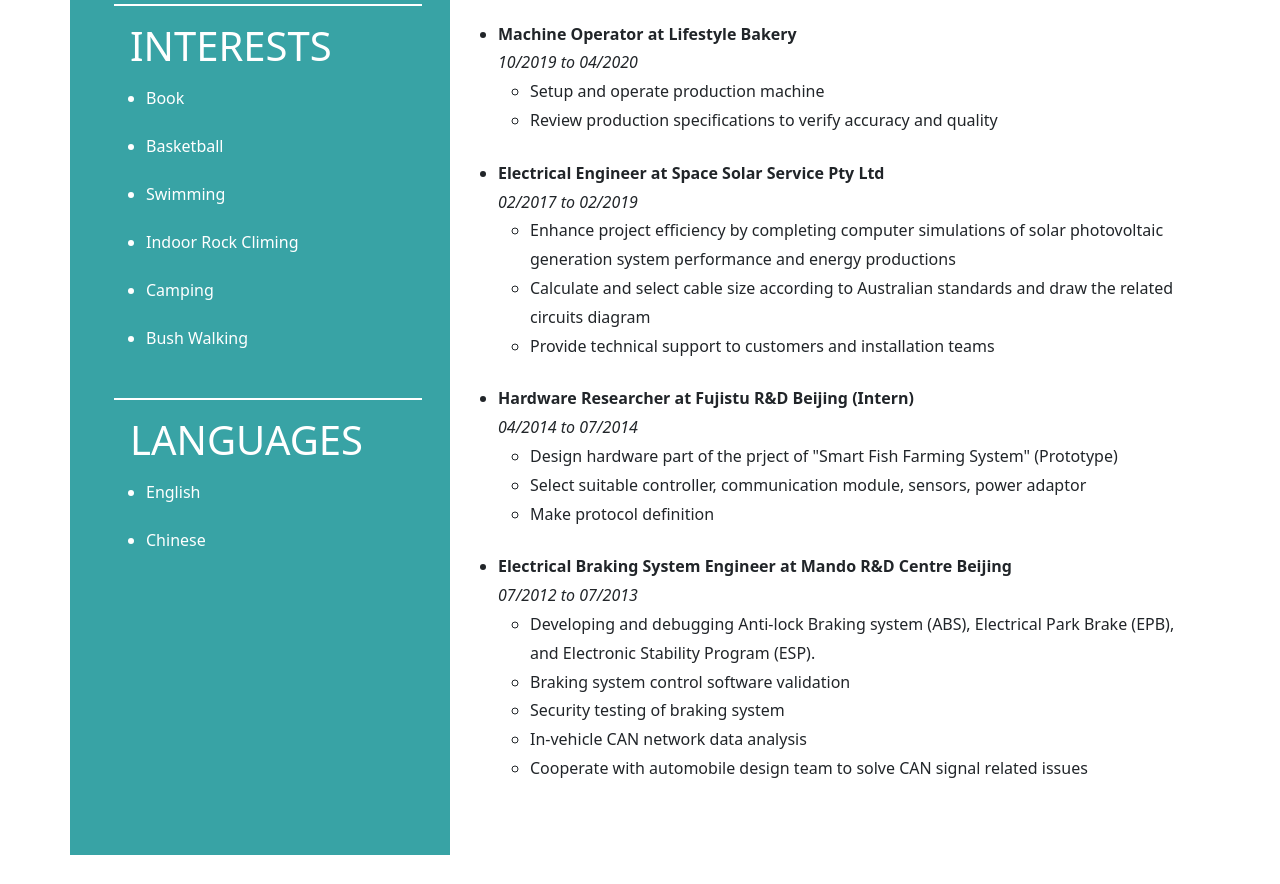
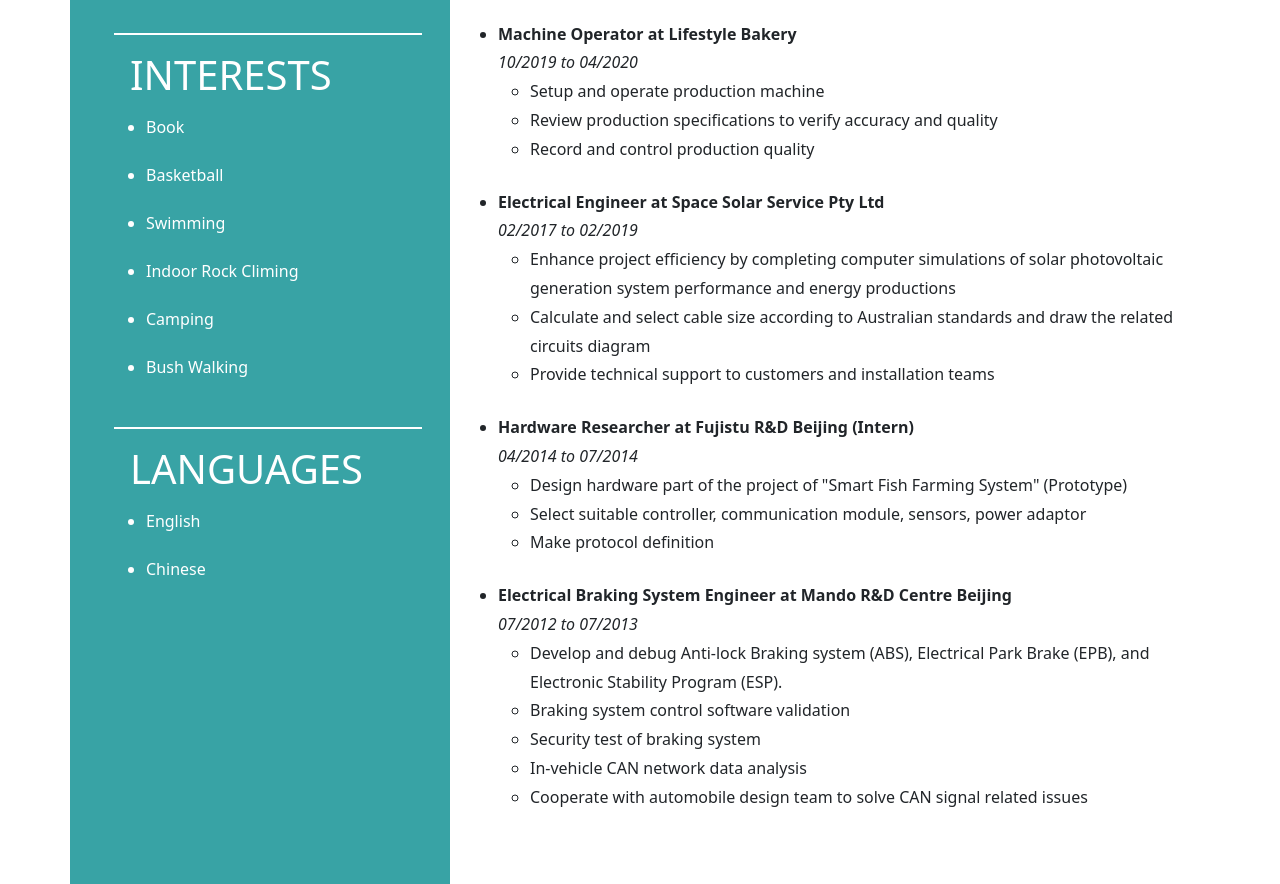
Before and after one commit to 0HuanyuLi0/Resume, a website: page index.html in a window 1280 px wide. Shown: the part 1880-2764 px from the top of the page. Before the commit the page ends 2735 px from the top, so only its background shows below. Drawn offline with nearby package versions, Linux system fonts and the light colour scheme.

Commit message:
correction

```diff
--- a/index.html
+++ b/index.html
@@ -83,7 +83,7 @@
 
               <li>
                 Bachelor of Electrical Engineering
-                <h3 class="text-right">Harbin University of Science and Technology 2015-2017</h3>
+                <h3 class="text-right">Harbin University of Science and Technology<br> 2008-2012</h3>
               </li>
 
             </ul>
@@ -238,10 +238,11 @@
               <b>Machine Operator at Arnott's Biscuits</b>
               </br> <i>04/2020 to Current</i>
               <ul>
-                <li>Setup,calibrate, and monitor packaging machine</li>
+                <li>Setup, calibrate, and monitor packaging machine</li>
                 <li>Monitor and record package quality including seals quality, code printing quality, and code accuracy
                 </li>
                 <li class="lastli">Troubleshoot machine errors, alarms, and repair machine as needed</li>
+
               </ul>
             </li>
 
@@ -250,7 +251,8 @@
               <br> <i>10/2019 to 04/2020</i>
               <ul>
                 <li>Setup and operate production machine</li>
-                <li class="lastli">Review production specifications to verify accuracy and quality</li>
+                <li>Review production specifications to verify accuracy and quality</li>
+                <li class="lastli">Record and control production quality</li>
               </ul>
             </li>
 
@@ -273,7 +275,7 @@
                 at Fujistu R&D Beijing (Intern)</b>
               <br><i>04/2014 to 07/2014</i>
               <ul>
-                <li>Design hardware part of the prject of "Smart Fish Farming System" (Prototype)</li>
+                <li>Design hardware part of the project of "Smart Fish Farming System" (Prototype)</li>
                 <li>Select suitable controller, communication module, sensors, power adaptor </li>
                 <li class="lastli">Make protocol definition</li>
               </ul>
@@ -284,10 +286,10 @@
                 at Mando R&D Centre Beijing</b>
               <br><i>07/2012 to 07/2013</i>
               <ul>
-                <li>Developing and debugging Anti-lock Braking system (ABS), Electrical Park Brake (EPB), and Electronic
+                <li>Develop and debug Anti-lock Braking system (ABS), Electrical Park Brake (EPB), and Electronic
                   Stability Program (ESP). </li>
                 <li>Braking system control software validation</li>
-                <li>Security testing of braking system </li>
+                <li>Security test of braking system </li>
                 <li>In-vehicle CAN network data analysis</li>
                 <li class="lastli">Cooperate with automobile design team to solve CAN signal related issues</li>
               </ul>
```
